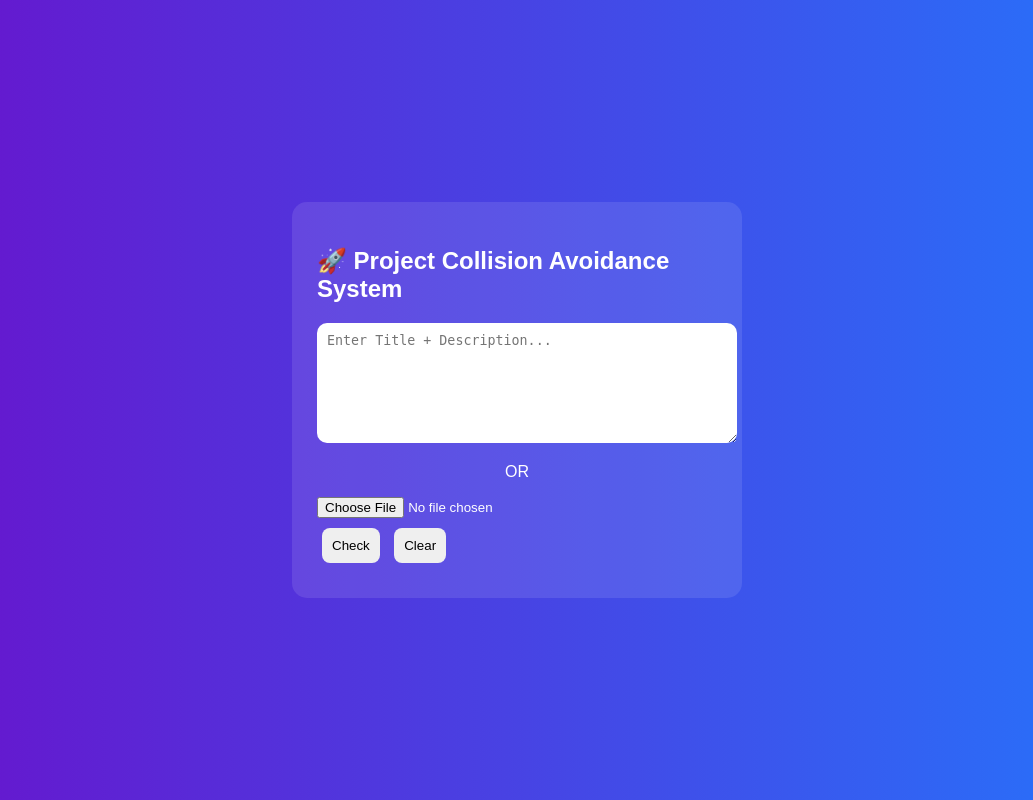
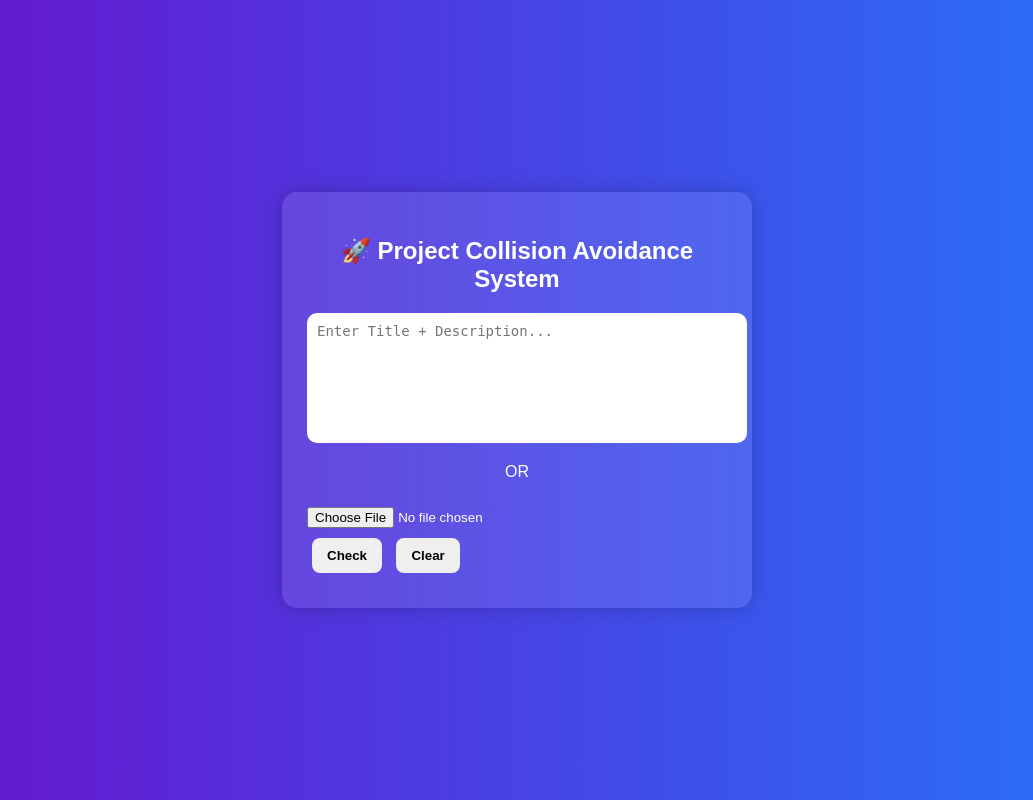
Before and after one commit to SanjanaOntimitta/project-collision-avoidance-system, a Flask app: page / in a window 1280 px wide. Shown: the whole page, without its empty margins (123-1156 px from the left). Run offline with Flask 3, Linux system fonts and the light colour scheme.

Commit message:
Finally done

```diff
--- a/app.py
+++ b/app.py
@@ -9,6 +9,7 @@ import numpy as np
 app = Flask(__name__)
 
 model = SentenceTransformer('all-MiniLM-L6-v2')
+
 
 # ---------------- CLEAN TEXT ----------------
 def clean(text):
@@ -26,7 +27,6 @@ except FileNotFoundError:
     projects = []
 
 
-# 🔥 PRE-ENCODE DATASET (IMPORTANT FIX)
 stored_texts = [
     clean(p["title"] + " " + p["abstract"])
     for p in projects
@@ -38,6 +38,7 @@ stored_embeddings = model.encode(stored_texts)
 # ---------------- EXTRACT TEXT ----------------
 def extract_text(file):
     text = ""
+
     if file and file.filename != "":
         if file.filename.endswith(".txt"):
             text = file.read().decode("utf-8")
@@ -45,8 +46,9 @@ def extract_text(file):
         elif file.filename.endswith(".pdf"):
             reader = PyPDF2.PdfReader(file)
             for page in reader.pages:
-                if page.extract_text():
-                    text += page.extract_text()
+                page_text = page.extract_text()
+                if page_text:
+                    text += " " + page_text
 
     return text
 
@@ -74,13 +76,24 @@ def check():
     text = request.form.get("text", "").strip()
     file = request.files.get("file")
 
-    abstract = extract_text(file)
+    file_text = extract_text(file)
 
-    if not text and not abstract:
+    # 🔥 SMART INPUT HANDLING (WORKS FOR ALL CASES)
+    parts = []
+
+    if text:
+        parts.append(text)
+
+    if file_text:
+        parts.append(file_text)
+
+    if len(parts) == 0:
         return jsonify({"results": []})
 
-    # 🔥 CLEAN INPUT
-    combined = clean((text + " " + abstract) * 2)
+    combined = clean(" ".join(parts))
+
+    # 🔥 BOOST SIGNAL (VERY IMPORTANT)
+    combined = combined * 2
 
     user_embedding = model.encode([combined])
 
@@ -88,8 +101,8 @@ def check():
 
     print("\nMAX SIMILARITY:", max(similarities))
 
-    # 🔥 ALWAYS TAKE TOP 5 (NO EMPTY RESULTS EVER)
-    top_k = np.argsort(similarities)[::-1][:5]
+    # 🔥 ALWAYS RETURN TOP 5 (NO EMPTY RESULTS EVER)
+    top_k = similarities.argsort()[::-1][:5]
 
     results = []
 
--- a/templates/index.html
+++ b/templates/index.html
@@ -13,31 +13,55 @@ body {
     align-items: center;
     height: 100vh;
 }
+
 .container {
     background: rgba(255,255,255,0.1);
     padding: 25px;
     border-radius: 15px;
-    width: 400px;
+    width: 420px;
     color: white;
+    box-shadow: 0 0 20px rgba(0,0,0,0.2);
 }
+
 textarea {
     width: 100%;
-    height: 100px;
+    height: 110px;
     border-radius: 10px;
     border: none;
     padding: 10px;
+    font-size: 14px;
+    resize: none;
 }
+
+input[type="file"] {
+    margin-top: 10px;
+    color: white;
+}
+
 button {
     margin: 10px 5px;
-    padding: 10px;
+    padding: 10px 15px;
     border-radius: 8px;
     border: none;
     cursor: pointer;
+    font-weight: bold;
 }
+
+button:hover {
+    opacity: 0.9;
+}
+
 .result {
     margin-top: 15px;
     display: none;
+    max-height: 300px;
+    overflow-y: auto;
 }
+
+h2 {
+    text-align: center;
+}
+
 </style>
 
 </head>
@@ -60,7 +84,7 @@ button {
 <button onclick="clearText()">Clear</button>
 
 <div class="result" id="resultBox">
-<div id="matchesBox"></div>
+    <div id="matchesBox"></div>
 </div>
 
 </div>
@@ -71,6 +95,7 @@ function clearText() {
     document.getElementById("projectInput").value = "";
     document.getElementById("fileInput").value = "";
     document.getElementById("resultBox").style.display = "none";
+    document.getElementById("matchesBox").innerHTML = "";
 }
 
 async function checkSimilarity() {
@@ -78,14 +103,19 @@ async function checkSimilarity() {
     let file = document.getElementById("fileInput").files[0];
 
     if (text.trim() === "" && !file) {
-        alert("Enter text OR upload a file!");
+        alert("Please enter text OR upload a file!");
         return;
     }
 
     let formData = new FormData();
 
-    if (text) formData.append("text", text);
-    if (file) formData.append("file", file);
+    if (text.trim() !== "") {
+        formData.append("text", text);
+    }
+
+    if (file) {
+        formData.append("file", file);
+    }
 
     let box = document.getElementById("resultBox");
     let matchesBox = document.getElementById("matchesBox");
@@ -102,28 +132,32 @@ async function checkSimilarity() {
         let data = await response.json();
 
         if (!data.results || data.results.length === 0) {
-            matchesBox.innerHTML = "<p>No similar projects found.</p>";
+            matchesBox.innerHTML = "<p>⚠️ No similar projects found. Try better input.</p>";
             return;
         }
 
         matchesBox.innerHTML = "<h3>🔍 Similar Projects Found:</h3>";
 
         data.results.forEach((item, index) => {
-            let color = "green";
-            if (item.similarity > 85) color = "red";
-            else if (item.similarity >= 70) color = "orange";
+
+            let color = "lightgreen";
+            if (item.similarity > 80) color = "red";
+            else if (item.similarity >= 50) color = "orange";
 
             matchesBox.innerHTML += `
-                <p>
-                    ${index + 1}. <b>${item.title}</b><br>
-                    &nbsp;&nbsp;&nbsp;Similarity: ${item.similarity}%<br>
-                    &nbsp;&nbsp;&nbsp;Status: <span style="color:${color}">${item.status}</span>
-                </p>
+                <div style="margin-bottom:10px;">
+                    <b>${index + 1}. ${item.title}</b><br>
+                    Similarity: ${item.similarity}%<br>
+                    Status: <span style="color:${color}; font-weight:bold;">
+                        ${item.status}
+                    </span>
+                </div>
             `;
         });
 
     } catch (error) {
         matchesBox.innerHTML = "<p>❌ Server error. Try again.</p>";
+        console.error(error);
     }
 }
 
```
